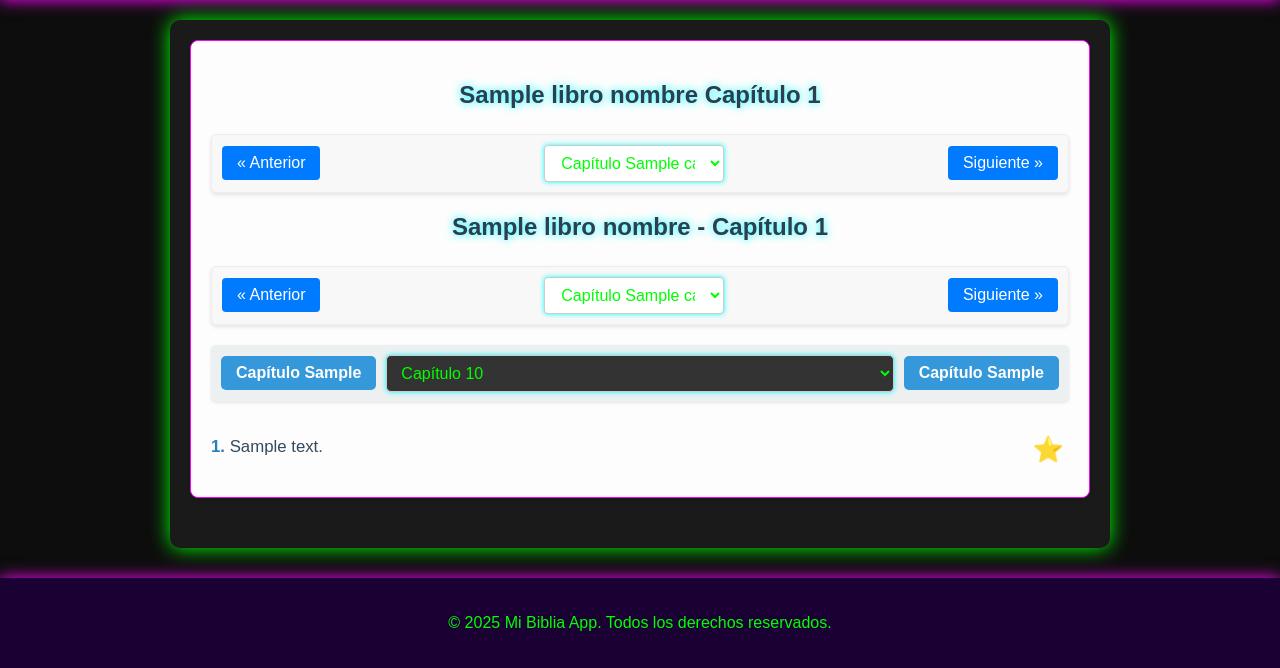
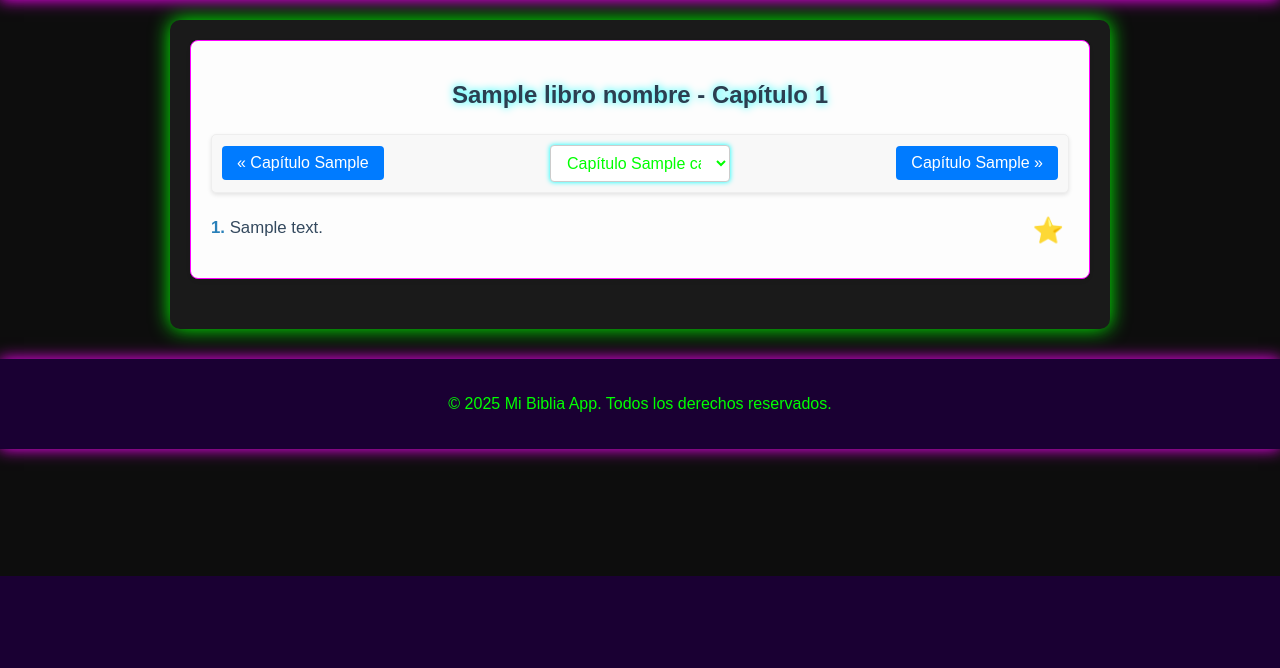
Before and after one commit to Recart-maker/Biblia_Seleccion, a Flask app: template templates/ver_capitulo.html in a window 1280 px wide. Shown: the part 224-892 px from the top of the page. After the commit the page ends 800 px from the top, so only its background shows below. Run offline with Flask 3, Linux system fonts and the light colour scheme; the template is opened without the code that fills it: most values are stand-ins (such as "Sample title", 1, 10 or a date in 2020).

Commit message:
"Corrige duplicidad de navegación y ajusta el formato de los botones de capítulo en ver_capitulo.html."

```diff
--- a/templates/ver_capitulo.html
+++ b/templates/ver_capitulo.html
@@ -26,15 +26,13 @@
 
     <main>
         <section class="contenido-capitulo">
-            <h2>{{ libro_nombre }} Capítulo {{ num_capitulo }}</h2>
-
-            {# ... Tu código HTML existente hasta donde muestra el título del capítulo ... #}
+            <h2>{{ libro_nombre }} - Capítulo {{ num_capitulo }}</h2>
 
             <div class="navigation-bar">
                 {% if capitulo_anterior %}
-        <a href="{{ url_for('ver_capitulo', nombre_libro=libro_nombre, num_capitulo=capitulo_anterior) }}" class="nav-button">&laquo; Anterior</a>
+                    <a href="{{ url_for('ver_capitulo', nombre_libro=libro_nombre, num_capitulo=capitulo_anterior) }}" class="nav-button">&laquo; Capítulo {{ capitulo_anterior }}</a>
                 {% else %}
-        <span class="nav-button disabled">&laquo; Anterior</span>
+                    <span class="nav-button disabled">&laquo; Inicio</span>
                 {% endif %}
 
                 <div class="chapter-selector-container">
@@ -48,60 +46,9 @@
                 </div>
 
                 {% if capitulo_siguiente %}
-        <a href="{{ url_for('ver_capitulo', nombre_libro=libro_nombre, num_capitulo=capitulo_siguiente) }}" class="nav-button">Siguiente &raquo;</a>
+                    <a href="{{ url_for('ver_capitulo', nombre_libro=libro_nombre, num_capitulo=capitulo_siguiente) }}" class="nav-button">Capítulo {{ capitulo_siguiente }} &raquo;</a>
                 {% else %}
-        <span class="nav-button disabled">Siguiente &raquo;</span>
-    {% endif %}
-</div>
-
-<h2>{{ libro_nombre }} - Capítulo {{ num_capitulo }}</h2>
-
-{# ... El resto de tu código para mostrar los versículos ... #}
-
-{# Puedes duplicar la barra de navegación al final de la página si lo deseas #}
-<div class="navigation-bar">
-    {% if capitulo_anterior %}
-        <a href="{{ url_for('ver_capitulo', nombre_libro=libro_nombre, num_capitulo=capitulo_anterior) }}" class="nav-button">&laquo; Anterior</a>
-    {% else %}
-        <span class="nav-button disabled">&laquo; Anterior</span>
-    {% endif %}
-
-    <div class="chapter-selector-container">
-        <select onchange="window.location.href=this.value;">
-            {% for cap in todos_los_capitulos %}
-                <option value="{{ url_for('ver_capitulo', nombre_libro=libro_nombre, num_capitulo=cap) }}" {% if cap == num_capitulo %}selected{% endif %}>
-                    Capítulo {{ cap }}
-                </option>
-            {% endfor %}
-        </select>
-    </div>
-
-    {% if capitulo_siguiente %}
-        <a href="{{ url_for('ver_capitulo', nombre_libro=libro_nombre, num_capitulo=capitulo_siguiente) }}" class="nav-button">Siguiente &raquo;</a>
-    {% else %}
-        <span class="nav-button disabled">Siguiente &raquo;</span>
-    {% endif %}
-</div>
-
-            <div class="navegacion-capitulos">
-                {% if capitulo_anterior %}
-                    <a href="/libro/{{ libro_nombre }}/capitulo/{{ capitulo_anterior }}" class="btn-navegacion anterior">Capítulo {{ capitulo_anterior }}</a>
-                {% else %}
-                    <span class="btn-navegacion deshabilitado">Anterior</span>
-                {% endif %}
-
-                <select onchange="window.location.href = this.value" class="selector-capitulo">
-                    {% for cap_total in total_capitulos %}
-                        <option value="/libro/{{ libro_nombre }}/capitulo/{{ cap_total }}" {% if cap_total == num_capitulo|string %}selected{% endif %}>
-                            Capítulo {{ cap_total }}
-                        </option>
-                    {% endfor %}
-                </select>
-
-                {% if capitulo_siguiente %}
-                    <a href="/libro/{{ libro_nombre }}/capitulo/{{ capitulo_siguiente }}" class="btn-navegacion siguiente">Capítulo {{ capitulo_siguiente }}</a>
-                {% else %}
-                    <span class="btn-navegacion deshabilitado">Siguiente</span>
+                    <span class="nav-button disabled">Fin &raquo;</span>
                 {% endif %}
             </div>
 
```
Lines whose indentation alone changed are shown as unchanged.
